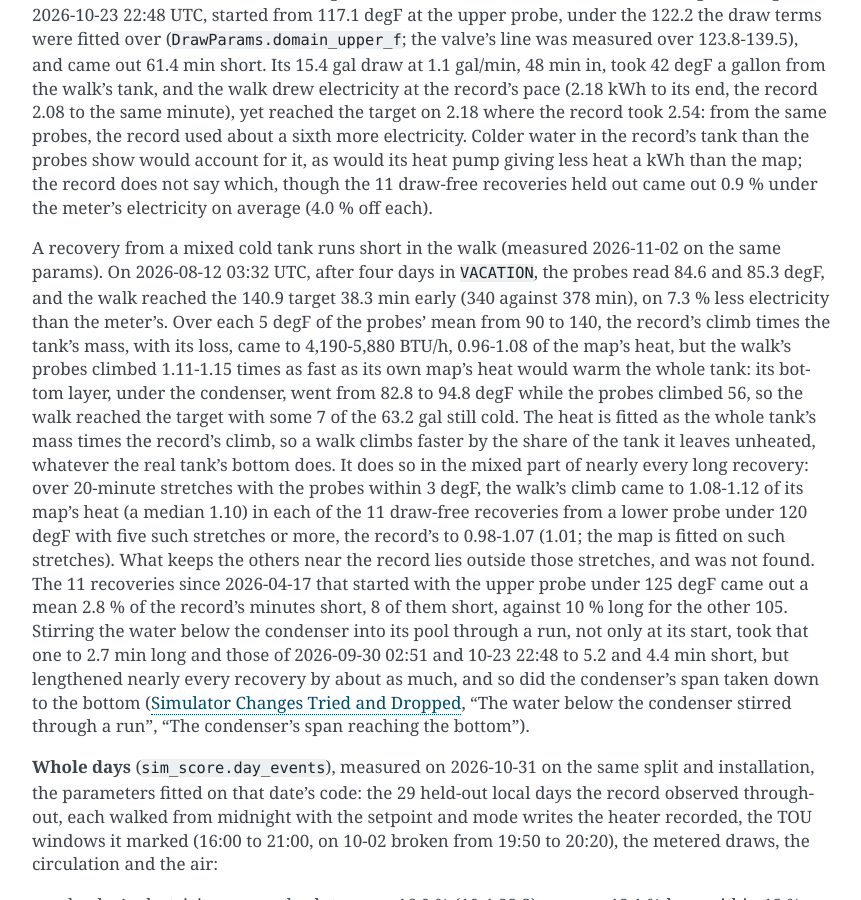
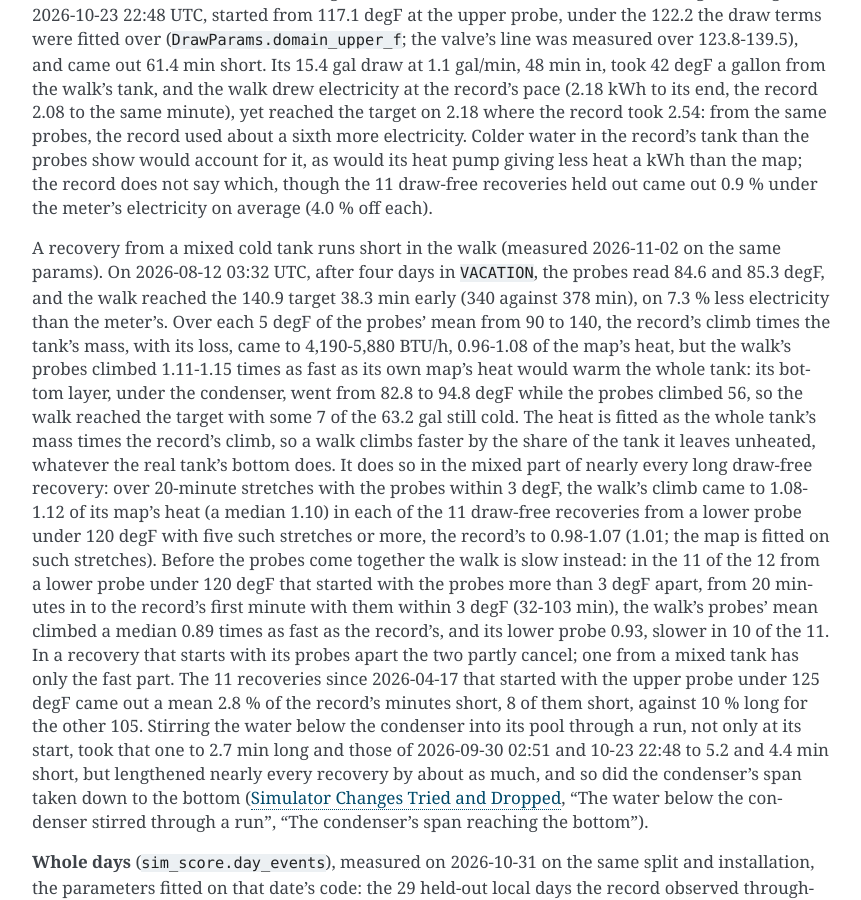
Before and after one commit to eman/nwp500-python, a Sphinx documentation site: the page built from docs/explanation/simulator.rst, in a window 1280 px wide and 900 px high, scrolled down 9778 px. Shown: the whole window, without its empty margins (338-1199 px from the left). Built offline with Sphinx 7.4.7, drawn with Linux system fonts in a browser that asks for light colours.

Commit message:
docs(sim): the walk slow before the probes come together, fast after

```diff
--- a/docs/explanation/simulator.rst
+++ b/docs/explanation/simulator.rst
@@ -577,18 +577,24 @@ the whole tank: its bottom layer, under the condenser, went from 82.8 to
 with some 7 of the 63.2 gal still cold. The heat is fitted as the whole
 tank's mass times the record's climb, so a walk climbs faster by the
 share of the tank it leaves unheated, whatever the real tank's bottom
-does. It does so in the mixed part of nearly every long recovery: over
-20-minute stretches with the probes within 3 degF, the walk's climb came
-to 1.08-1.12 of its map's heat (a median 1.10) in each of the 11
-draw-free recoveries from a lower probe under 120 degF with five such
-stretches or more, the record's to 0.98-1.07 (1.01; the map is fitted on
-such stretches). What keeps the others near the record lies outside
-those stretches, and was not found. The 11 recoveries since 2026-04-17
-that started with the upper probe under 125 degF came out a mean 2.8 %
-of the record's minutes short, 8 of them short, against 10 % long for
-the other 105. Stirring the water below the condenser into its pool
-through a run, not only at its start, took that one to 2.7 min long and
-those of 2026-09-30 02:51 and 10-23 22:48 to 5.2 and 4.4 min short, but
+does. It does so in the mixed part of nearly every long draw-free
+recovery: over 20-minute stretches with the probes within 3 degF, the
+walk's climb came to 1.08-1.12 of its map's heat (a median 1.10) in each
+of the 11 draw-free recoveries from a lower probe under 120 degF with
+five such stretches or more, the record's to 0.98-1.07 (1.01; the map is
+fitted on such stretches). Before the probes come together the walk is
+slow instead: in the 11 of the 12 from a lower probe under 120 degF that
+started with the probes more than 3 degF apart, from 20 minutes in to
+the record's first minute with them within 3 degF (32-103 min), the
+walk's probes' mean climbed a median 0.89 times as fast as the record's,
+and its lower probe 0.93, slower in 10 of the 11. In a recovery that
+starts with its probes apart the two partly cancel; one from a mixed
+tank has only the fast part. The 11 recoveries since 2026-04-17 that
+started with the upper probe under 125 degF came out a mean 2.8 % of the
+record's minutes short, 8 of them short, against 10 % long for the other
+105. Stirring the water below the condenser into its pool through a run,
+not only at its start, took that one to 2.7 min long and those of
+2026-09-30 02:51 and 10-23 22:48 to 5.2 and 4.4 min short, but
 lengthened nearly every recovery by about as much, and so did the
 condenser's span taken down to the bottom (:doc:`simulator-tried`, "The
 water below the condenser stirred through a run", "The condenser's span
```
